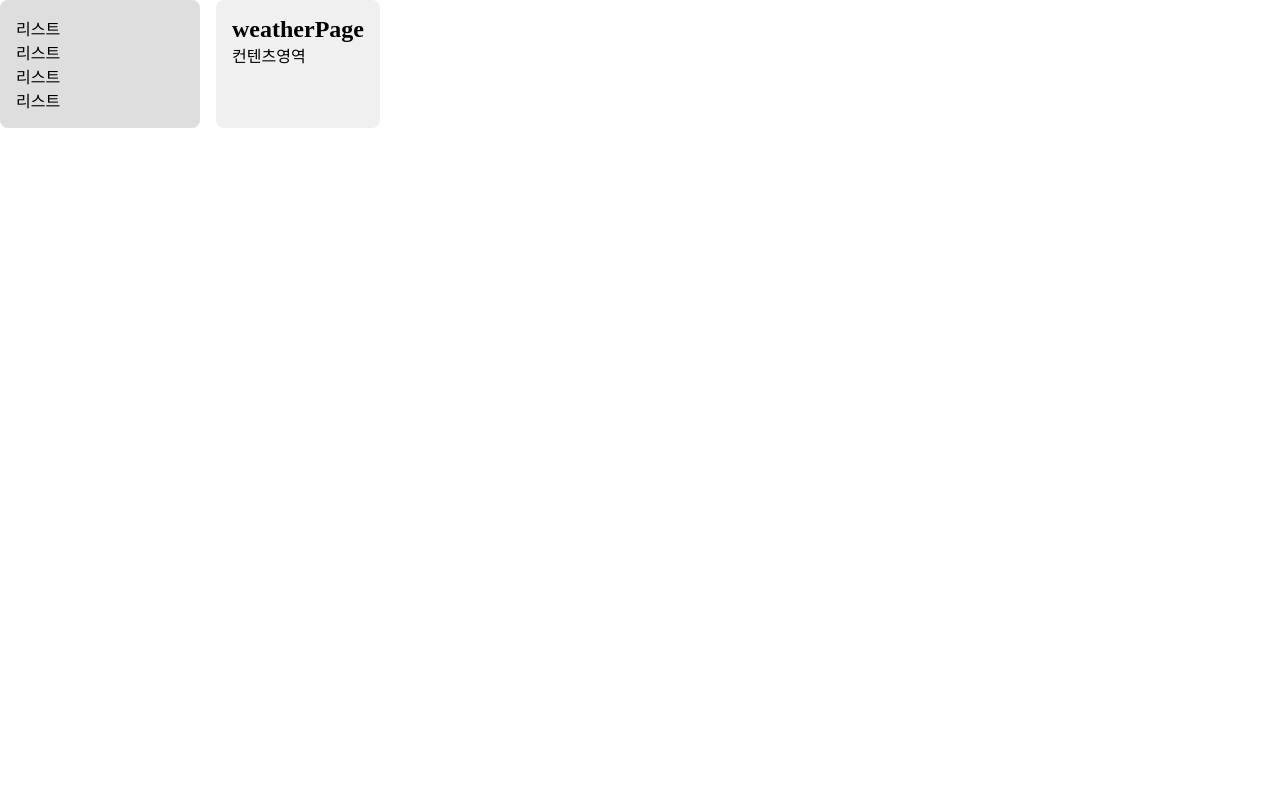
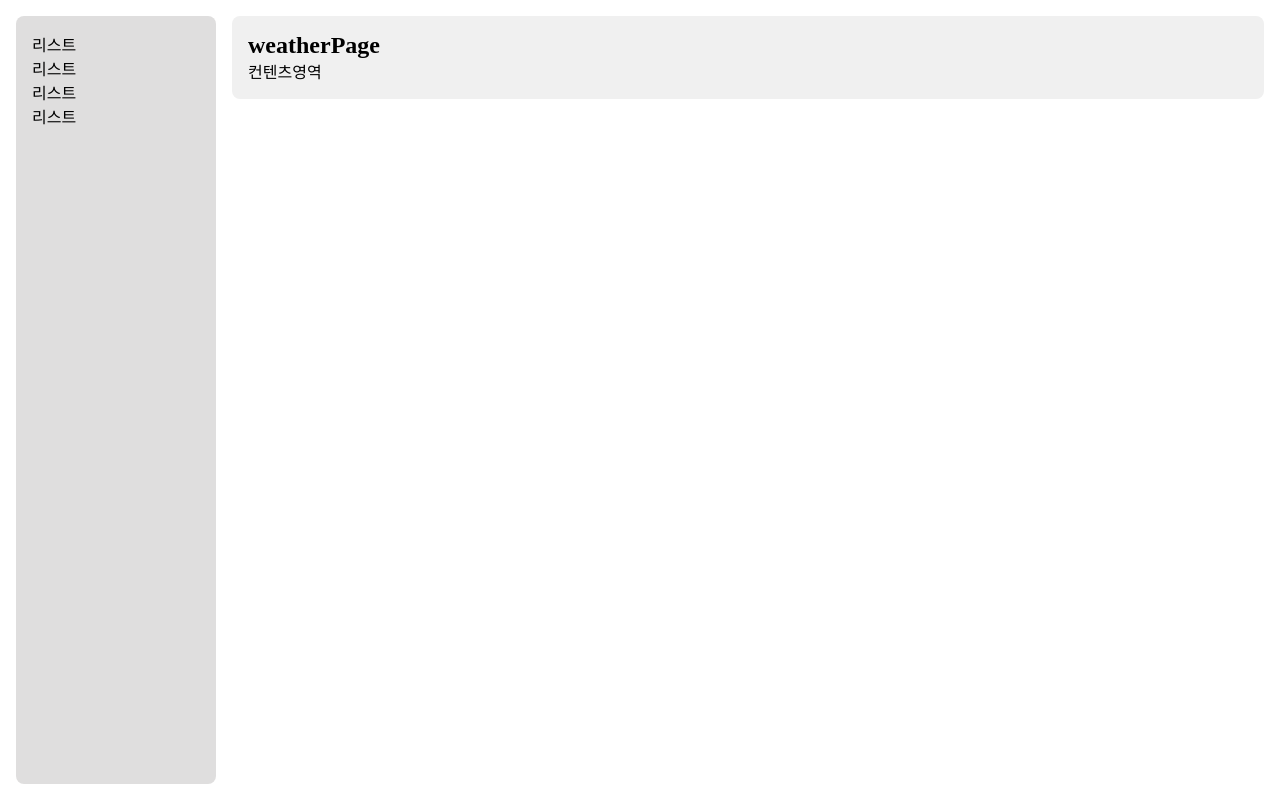
Before and after one commit to Lacheln1/UrecaDailyStudy, a React (Vite) app in the folder 4/0428/react05_apis/: page / in a window 1280 px wide. Built offline with nearby package versions, Linux system fonts and the light colour scheme.

Commit message:
css수정

```diff
--- a/4/0428/react05_apis/src/assets/index.css
+++ b/4/0428/react05_apis/src/assets/index.css
@@ -27,7 +27,9 @@ img {
 
 #root {
   display: flex;
+  align-items: flex-start;
   gap: 1rem;
+  padding: 1rem;
 }
 
 #root > * {
@@ -38,9 +40,10 @@ img {
 #root > ul {
   width: 200px;
   background-color: #dfdede;
-  height: calc(100vh-2rem);
+  height: calc(100vh - 2rem);
 }
 
 #root > main {
   background-color: #f0f0f0;
+  flex: 1;
 }
--- a/4/0428/react05_apis/src/router/index.jsx
+++ b/4/0428/react05_apis/src/router/index.jsx
@@ -13,10 +13,6 @@ export const router = createBrowserRouter([
         index: true,
         element: <WeatherPage />,
       },
-      {
-        path: "/weather",
-        element: <WeatherPage />,
-      },
     ],
   },
 ]);
```
